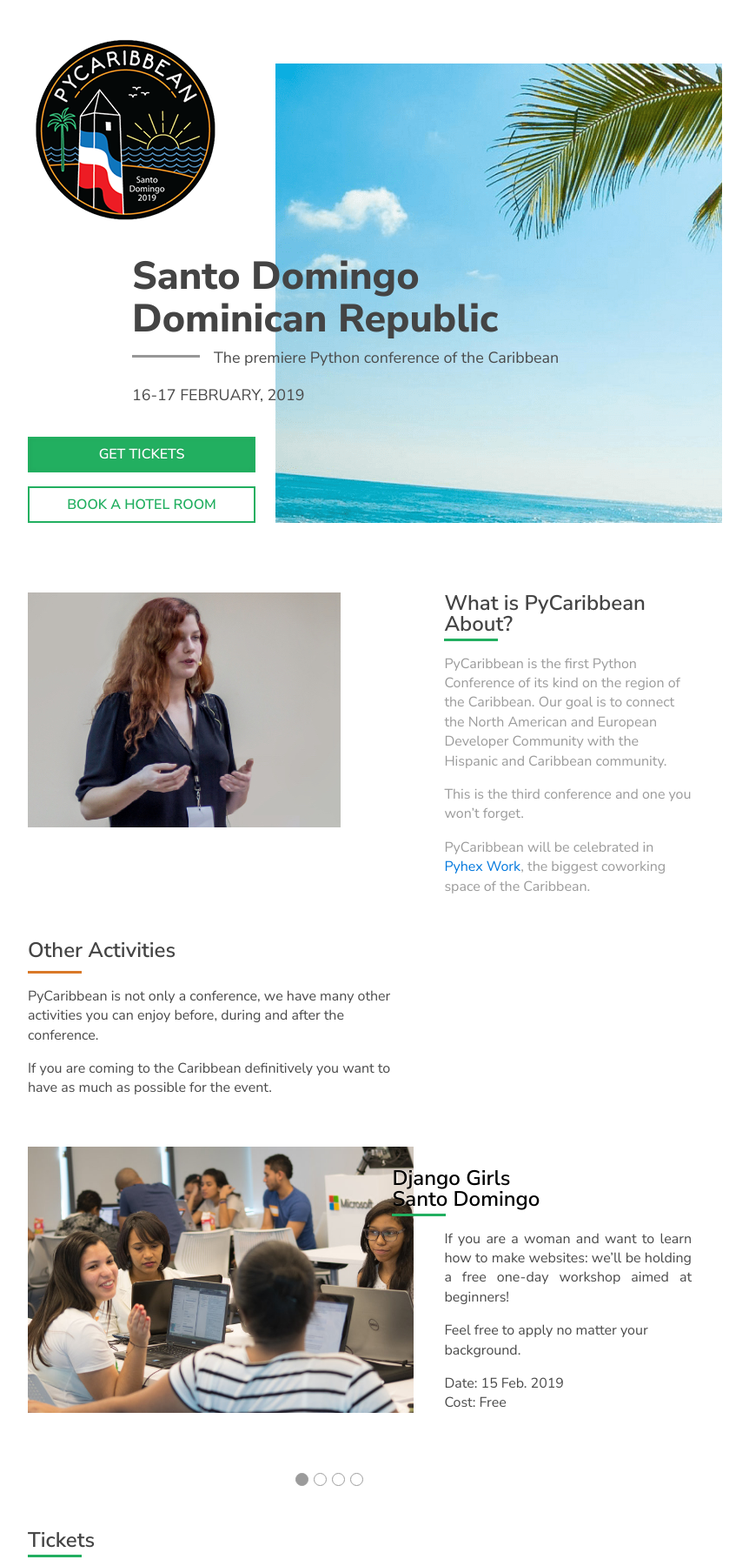
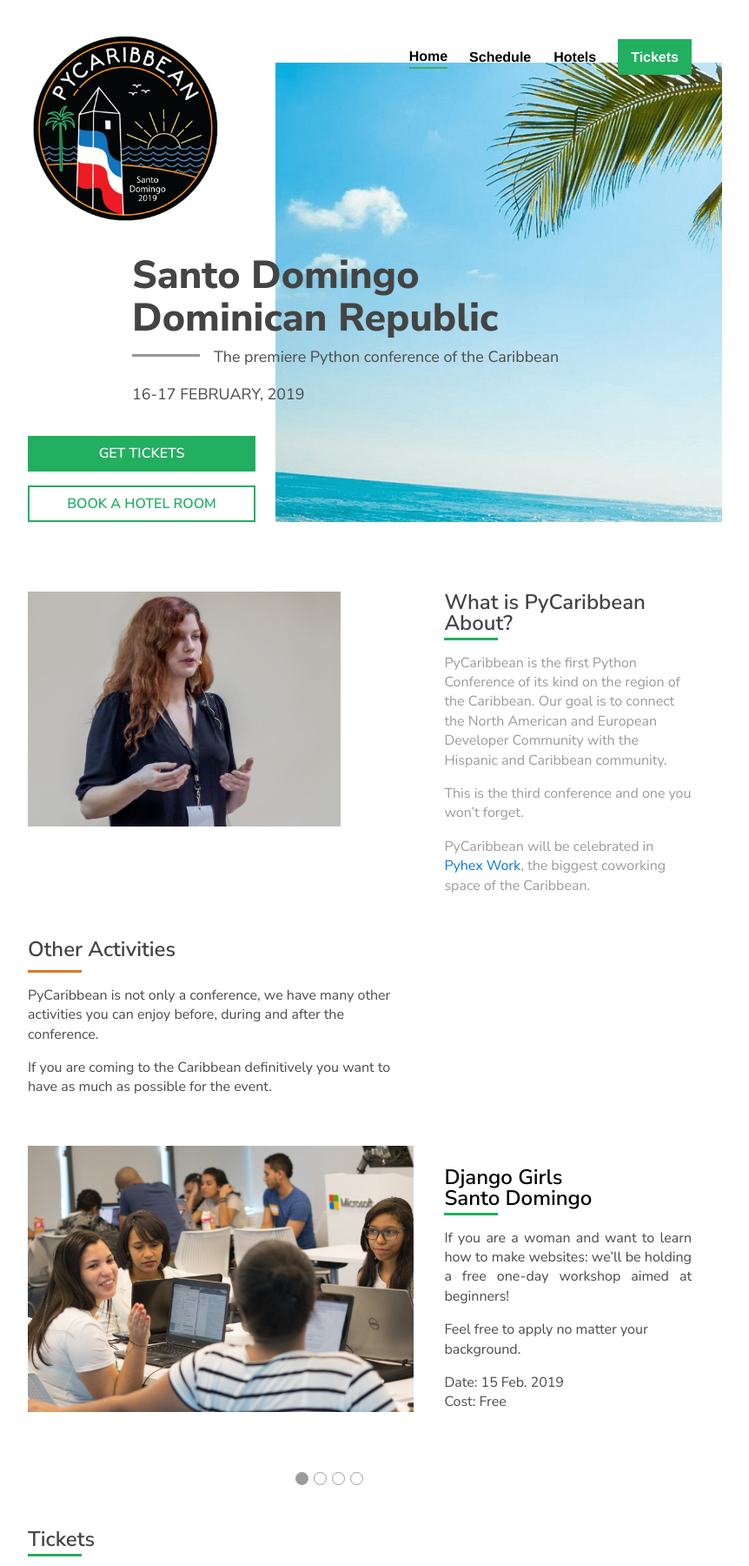
Before and after one commit to pycaribbean/pycaribbean.github.io, a Jekyll site: the page built from index.html, in a window 1280 px wide, cut to the strip 0-1800 px from the top of the page. Shown: the whole strip at 87% size, without its empty margins (226-1088 px from the left). Built offline with Jekyll 4.4.1, drawn with Linux system fonts in a browser that asks for light colours; nearby versions of some CDN libraries; library files that are not in the unit come from our copies.

Commit message:
Display the header with some changes

```diff
--- a/_includes/main-nav.html
+++ b/_includes/main-nav.html
@@ -1,28 +1,28 @@
-<!--{% assign url = page.url | remove:'/index.html' %}-->
+{% assign url = page.url | remove:'/index.html' %}
 
-<!--<nav class="uk-navbar" >-->
-    <!--<div class="uk-container uk-container-center">-->
-        <!--<ul class="uk-navbar-nav uk-hidden-small uk-navbar-attached">-->
-            <!--{% for link in site.data.menu_items.list %}-->
-                <!--<li {% if url == link.url %}class="uk-active"{% endif %}>-->
-                    <!--<a href="{{ link.url }}" title="{{ link.title }}">{{ link.title }}</a>-->
-                <!--</li>-->
-            <!--{% endfor %}-->
-        <!--</ul>-->
-        <!--<div class="uk-navbar-flip">-->
-            <!--<a href="#my-id" class="uk-navbar-toggle uk-visible-small" data-uk-offcanvas="{target:'#my-id'}"></a>-->
-        <!--</div>-->
-    <!--</div>-->
-<!--</nav>-->
+<nav class="uk-navbar" >
+    <div class="uk-container uk-container-center">
+        <ul class="uk-navbar-nav uk-hidden-small uk-navbar-attached">
+            {% for link in site.data.menu_items.list %}
+                <li {% if url == link.url %}class="uk-active"{% endif %}>
+                    <a {% if link.title == "Tickets" %}class="tickets-button"{% endif %} href="{{ link.url }}" title="{{ link.title }}">{{ link.title }}</a>
+                </li>
+            {% endfor %}
+        </ul>
+        <div class="uk-navbar-flip">
+            <a href="#my-id" class="uk-navbar-toggle uk-visible-small" data-uk-offcanvas="{target:'#my-id'}"></a>
+        </div>
+    </div>
+</nav>
 
-<!--<div id="my-id" class="uk-offcanvas">-->
-    <!--<div class="uk-offcanvas-bar uk-offcanvas-bar-flip">-->
-        <!--<ul class="uk-nav uk-nav-offcanvas" data-uk-nav>-->
-            <!--{% for link in site.data.menu_items.list %}-->
-                <!--<li {% if url == link.url %}class="uk-active"{% endif %}>-->
-                    <!--<a href="{{ link.url }}" title="{{ link.title }}">{{ link.title }}</a>-->
-                <!--</li>-->
-            <!--{% endfor %}-->
-        <!--</ul>-->
-    <!--</div>-->
-<!--</div>-->
+<div id="my-id" class="uk-offcanvas">
+    <div class="uk-offcanvas-bar uk-offcanvas-bar-flip">
+        <ul class="uk-nav uk-nav-offcanvas" data-uk-nav>
+            {% for link in site.data.menu_items.list %}
+                <li {% if url == link.url %}class="uk-active"{% endif %}>
+                    <a href="{{ link.url }}" title="{{ link.title }}">{{ link.title }}</a>
+                </li>
+            {% endfor %}
+        </ul>
+    </div>
+</div>
--- a/css/components/_main-menu.scss
+++ b/css/components/_main-menu.scss
@@ -27,14 +27,41 @@
   color: #444444;
   border: none;
   border-radius: 0;
+  position: relative;
+  z-index: 2;
+  top: 10px;
+
+  .uk-navbar-nav {
+    float: right;
+
+    li > a {
+      font-weight: 600;
+      color: #000;
+      border-radius: 0 !important;
+      background-color: transparent;
+      padding: 0;
+      margin: 0 12px 0 12px;
+      height: 34px;
+      font-size: 16px;
+    }
+
+    li > a.tickets-button {
+      background: $primary-color;
+      padding: 0 14px 0 14px;
+      color: $white;
+      text-shadow: none;
+      height: 41px;
+      margin-right: 0;
+    }
+
+    li.uk-active > a {
+      border: none;
+      border-bottom: 2px solid #45AC5E;
+    }
+
+    li:hover > a{
+      border: none;
+      border-bottom: 2px solid #45AC5E;
+    }
+  }
 }
-
-.uk-navbar-nav > li.uk-active > a {
-  background-color: transparent;
-  border: none;
-}
-
-.uk-navbar-nav > li:hover > a{
-  background-color: transparent;
-  border: none;
-}
--- a/css/main.scss
+++ b/css/main.scss
@@ -1,3 +1,6 @@
+---
+---
+
 @import './base/variables';
 @import './base/base-styles';
 @import './base/ui-kit-override';
--- a/css/pages/_home-page.scss
+++ b/css/pages/_home-page.scss
@@ -1,4 +1,7 @@
 #home-page {
+  position: relative;
+  top: -42px;
+
   .hero-container {
     position: relative;
     margin-bottom: 80px;
```
Also changed, not shown: _data/menu_items.yml (+2 -8 lines).
